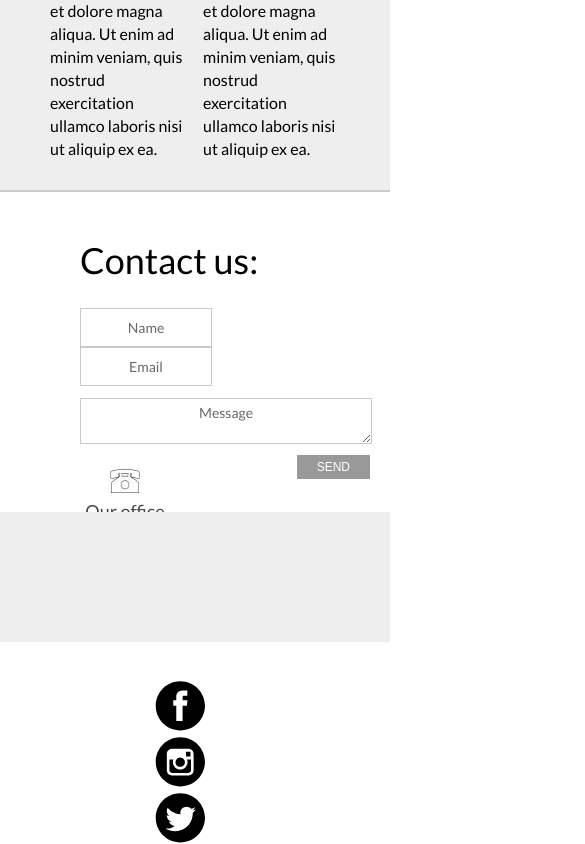
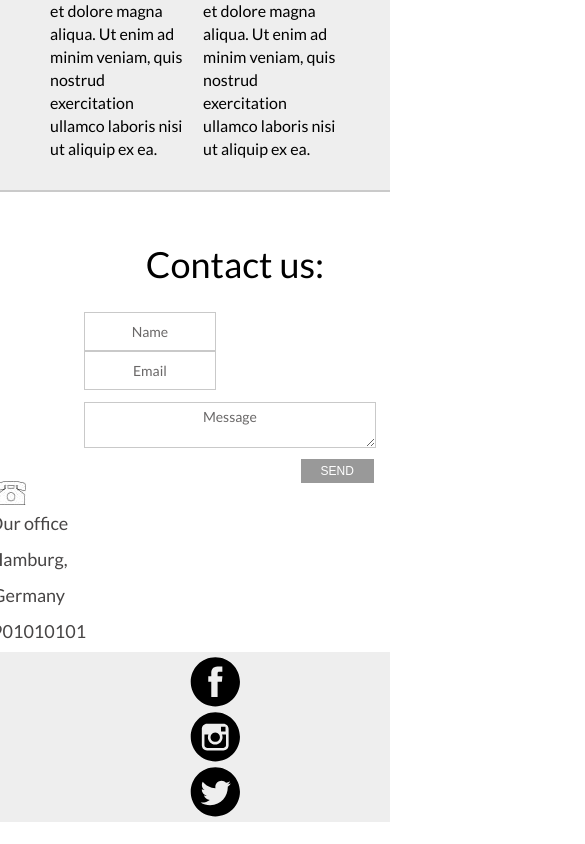
Before and after one commit to aleksandracho/simple_website, a plain HTML site: page html/index.html in a window 390 px wide. Shown: the part 921-1765 px from the top of the page, 585 px wide, since content can reach past the window. After the commit the page ends 1743 px from the top, so only its background shows below. Drawn offline with Linux system fonts and the light colour scheme.

Commit message:
nav bar and adress area to check

```diff
--- a/html/index.html
+++ b/html/index.html
@@ -21,7 +21,7 @@
                 </ul>
                 <a class="search" href="#"></a>
             </nav>
-            <section>
+    <section>
                 <h1>Explore the world with us</h1>
         </div>
         <div class="line_top"></div>
@@ -40,6 +40,7 @@
         <div class="line_bottom"></div>
         </article>
         <div class="bottom">
+            <div class="contact">
             <h4>Contact us:</h4>
             <form action="/mail" method="POST">
                 <div class="data">
@@ -49,10 +50,13 @@
                 <textarea>Message</textarea>
                 <button>SEND</button>
             </form>
+            </div>
+            <div class="contact2">
             <img src="../img/tel_icon.jpg" alt="adress">
             <p class="adress">Our office</br>Hamburg, Germany</br>04901010101</p>
         </div>
-        </section>
+        </div>
+    </section>
         <footer>
             <div class="icons">
                 <a class="fb" href="#"></a>
--- a/styles/style.css
+++ b/styles/style.css
@@ -166,7 +166,7 @@ button {
 footer {
     position: relative;
     background-color: #eeeeee;
-    height: 13rem;
+    /* height: 13rem; */
 }
 
 .icons {
@@ -198,3 +198,74 @@ a {
     height: 5.5rem;
     width: 5.5rem;
 }
+.contact {
+    float: left;
+    margin: 1%;
+    width: 46%;
+}
+.contact2 {
+    float: left;
+    margin: 1%;
+    width: 46%;
+    padding-top: 125px;
+}
+
+@media all and (max-width: 980px) {
+
+    ul {
+    font-size: -0.7rem;
+    font-weight: normal;
+    list-style-type: none;
+    margin-left: 25rem;
+    padding: 2.5rem;
+    }
+
+}
+@media all and (max-width: 820px) {
+
+.contact {
+    float: left;
+    margin: 1%;
+    width: 98%;
+}
+.contact2 {
+    float: left;
+    margin: 1%;
+    width: 98%;
+    padding: 0%;
+}
+footer{
+    float: left;
+    margin: 0%;
+    width: 100%;
+    background-color: #eeeeee;
+    min-height: 170px;
+}
+a {
+    display: block;
+
+}
+h4 {
+
+    text-align: center;
+}
+
+form {
+    width: 32rem;
+    margin: auto;
+    position: relative;
+    float: none;
+
+}
+img {
+    margin-right: 36rem;
+}
+.adress {
+    margin-right: 25rem;
+}
+.icons {
+    max-width: 4%;
+}
+@media all and (max-width:655px){
+/* hamburger manu? */
+}
```
